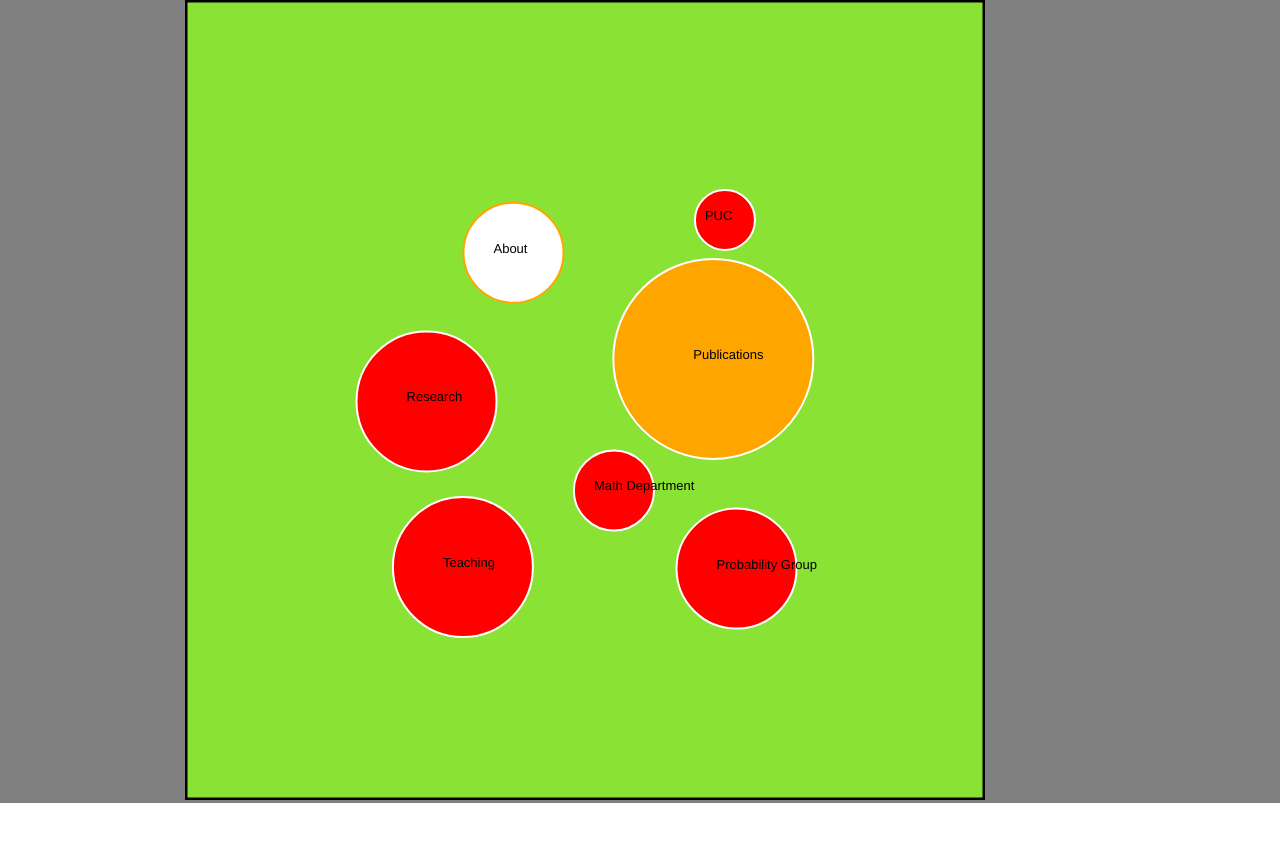
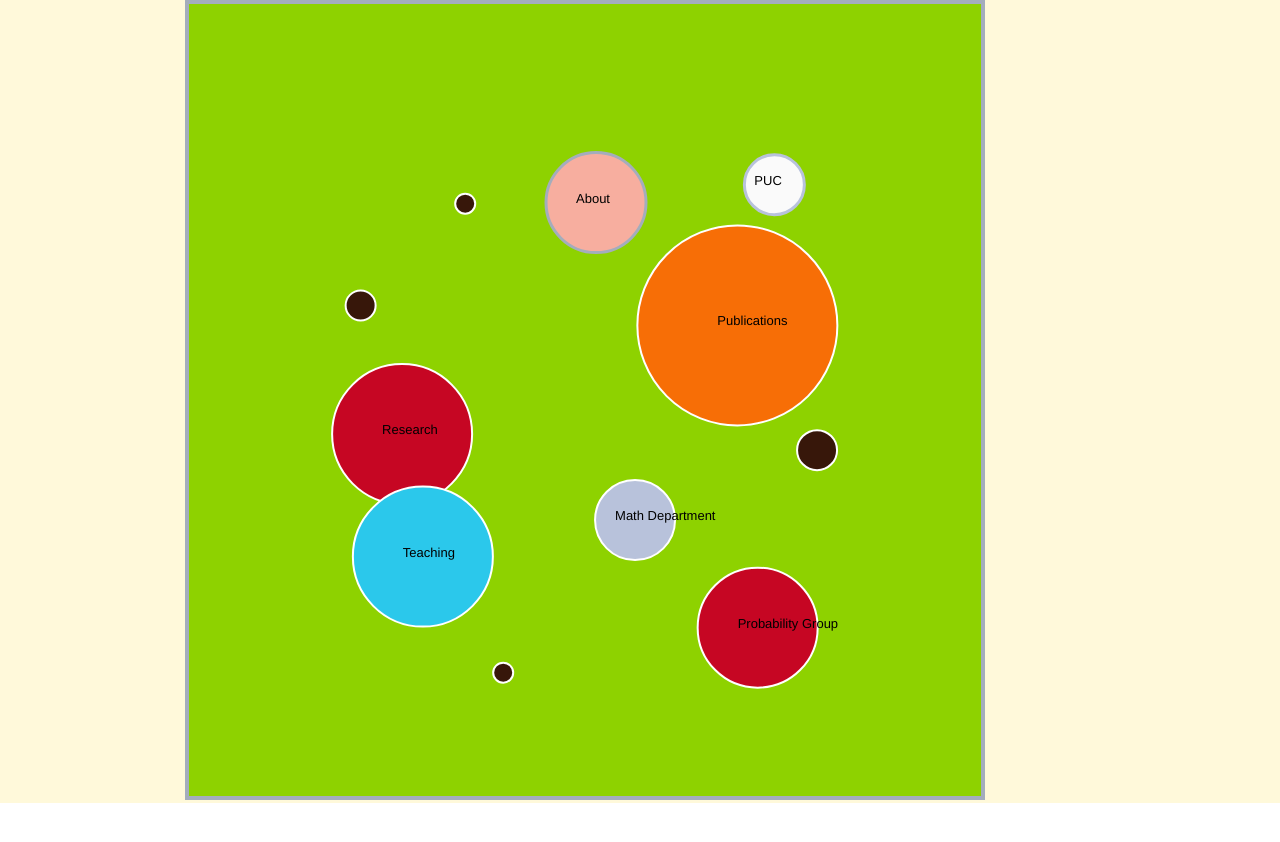
Before and after one commit to gregorio/WebMath, a Jekyll site: the page index.html, which Jekyll copies as it is, in a window 1280 px wide. Shown: the top 842 px of the page. Built offline with Jekyll 4.4.1, drawn with Linux system fonts in a browser that asks for light colours; Markdown is read by kramdown in place of the engine named in the settings.

Commit message:
worked on style

```diff
--- a/index.html
+++ b/index.html
@@ -13,23 +13,36 @@
     <script src="js/d3/d3.js"></script>
     <style type="text/css">
         .bubble {
-        fill:red;
+        fill:#c60623;
         stroke:white;
         stroke-width: 2px;
             }
         rect.background {
-                fill:#8ae234;
-                stroke:black;
-                stroke-width:5px;
-                    }
+                fill:#8ed200;
+                stroke:#a4adbc;
+                stroke-width:8px;
+            }
         .about {
-            fill:white;
-            stroke:orange;
-            stroke-width: 2px;
+            fill:#f7ae9f;
+            stroke:#a4adbc;
+            stroke-width: 3px;
             }
         .publications {
-            fill:orange;
+            fill:#f76e06;
+            }
+        .teaching {
+            fill:#2bc8eb;
         }
+        .puc {
+            fill:#fafafa;
+            stroke:#b8c2db;
+            stroke-width: 3px;
+        }
+        .math-department {
+            fill:#b8c2db;
+        }
+        .misc {
+            fill:#37170a;
         }
     </style>
 
@@ -39,7 +52,7 @@
 
 
 
-<div class="row" style="background-color:grey;">
+<div class="row" style="background-color:#fff9da;">
     <div class="col-md-11">
         <div id="demo"></div>
     </div>
@@ -57,7 +70,11 @@
                {field:'publications', label:'Publications', size:'100'},
                {field:'probability-group', label:'Probability Group',size:'60'},
                {field:'puc', label:'PUC', size:'30'},
-               {field:'math-department', label:'Math Department', size:'40'}
+               {field:'math-department', label:'Math Department', size:'40'},
+               {field:'misc', label:'', size:'20'},
+               {field:'misc', label:'', size:'15'},
+               {field:'misc', label:'', size:'10'},
+               {field:'misc', label:'', size:'10'},
     ];
 
     links = [
```
